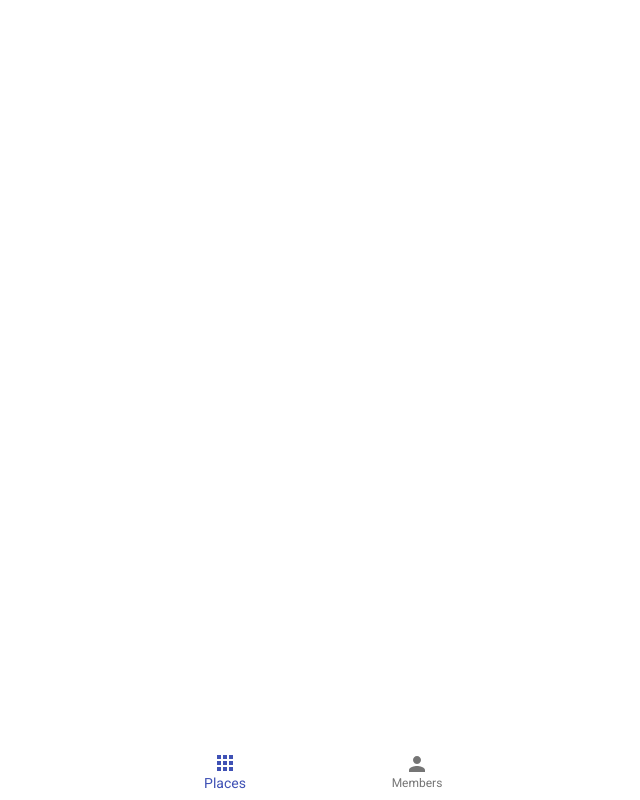
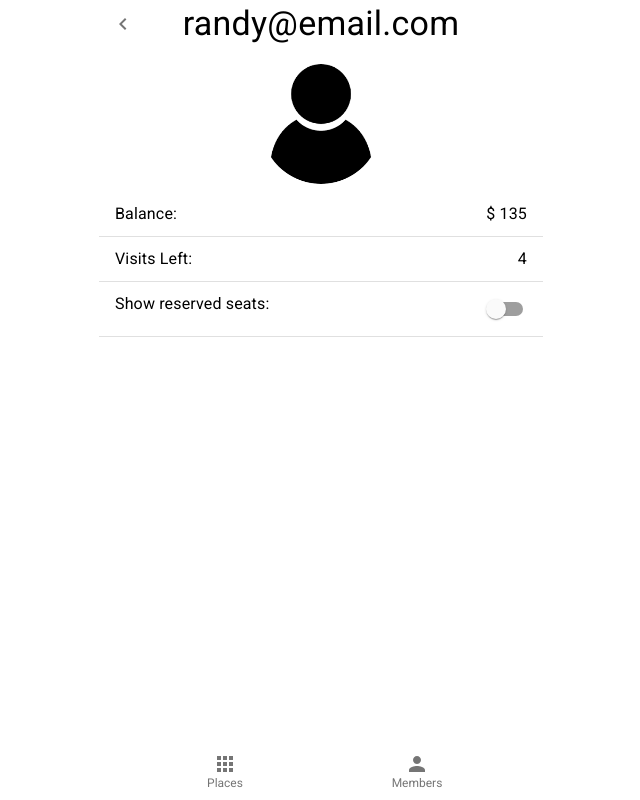
Before and after one commit to Litvinov1618/place-me, a React (Create React App) app: page /user-page in a window 1280 px wide. Shown: the whole page, without its empty margins (319-959 px from the left). Built offline with nearby package versions, Linux system fonts and the light colour scheme.

Commit message:
add userPage + addNewUser

```diff
--- /dev/null
+++ b/src/components/AddNewUser.tsx
@@ -0,0 +1,30 @@
+import React from 'react'
+import TextField from '@material-ui/core/TextField'
+import List from '@material-ui/core/List'
+import ListItem from '@material-ui/core/ListItem'
+import Header from './Header'
+import Button from '@material-ui/core/Button'
+import AddAPhoto from '@material-ui/icons/AddAPhoto'
+
+const AddNewUser: React.FC = () => {
+  return (
+    <div>
+      <Header headerText="New user" previousPage="/members" />
+      <List>
+        <ListItem>
+          <TextField variant="filled" label="Email" autoFocus fullWidth />
+        </ListItem>
+        <ListItem>
+          <Button variant="outlined" endIcon={<AddAPhoto />}>
+            Add user photo
+          </Button>
+        </ListItem>
+        <ListItem>
+          <Button variant="contained">Register</Button>
+        </ListItem>
+      </List>
+    </div>
+  )
+}
+
+export default AddNewUser
--- a/src/components/App.tsx
+++ b/src/components/App.tsx
@@ -2,6 +2,8 @@ import React from 'react'
 import Navigation from './Navigation'
 import Places from './Places'
 import Members from './Members'
+import AddNewUser from './AddNewUser'
+import UserPage from './UserPage'
 import { Switch, Route, BrowserRouter as Router } from 'react-router-dom'
 import { makeStyles } from '@material-ui/core/styles'
 import Container from '@material-ui/core/Container'
@@ -30,7 +32,12 @@ const App: React.FC = () => {
             <Route path="/members">
               <Members />
             </Route>
-            {/* <Route path="/settings">Settings</Route> */}
+            <Route path="/new-user">
+              <AddNewUser />
+            </Route>
+            <Route path="/user-page">
+              <UserPage />
+            </Route>
           </Switch>
         </div>
         <Navigation />
--- a/src/components/Header.tsx
+++ b/src/components/Header.tsx
@@ -27,7 +27,7 @@ const Header: React.FC<HeaderProps> = ({
         )}
       </Grid>
       <Grid item xs={8}>
-        <Typography align="center" variant="h4">
+        <Typography noWrap={true} align="center" variant="h4">
           {headerText}
         </Typography>
       </Grid>
--- a/src/components/Members.tsx
+++ b/src/components/Members.tsx
@@ -1,10 +1,12 @@
 import React from 'react'
-import GridList from '@material-ui/core/GridList'
+import List from '@material-ui/core/List'
+import ListItem from '@material-ui/core/ListItem'
+import Avatar from '@material-ui/core/Avatar'
 import Grid from '@material-ui/core/Grid'
-import Avatar from '@material-ui/core/Avatar'
 import Typography from '@material-ui/core/Typography'
 import userAvatar from './img/userAvatar.png'
 import Header from './Header'
+import { Link } from 'react-router-dom'
 
 const testMembers = [
   {
@@ -20,10 +22,17 @@ const testMembers = [
 const Members: React.FC = () => {
   return (
     <div>
-      <Header headerText="Members" />
-      <GridList spacing={0} cellHeight={56} cols={1}>
+      <Header headerText="Members" nextPage="/new-user" />
+      <List>
         {testMembers.map(({ userEmail, balance }) => (
-          <Grid container alignItems="center">
+          <ListItem
+            button
+            component={Link}
+            to="/user-page"
+            divider
+            alignItems="center"
+            key={userEmail}
+          >
             <Grid item xs={2}>
               <Avatar src={userAvatar} />
             </Grid>
@@ -33,9 +42,9 @@ const Members: React.FC = () => {
             <Grid item xs={2}>
               <Typography variant="subtitle1">{`$ ${balance}`}</Typography>
             </Grid>
-          </Grid>
+          </ListItem>
         ))}
-      </GridList>
+      </List>
     </div>
   )
 }
--- a/src/components/Navigation.tsx
+++ b/src/components/Navigation.tsx
@@ -7,7 +7,7 @@ import PersonIcon from '@material-ui/icons/Person'
 // import SettingsIcon from '@material-ui/icons/Settings'
 
 const Navigation: React.FC = () => {
-  const [value, setValue] = useState(0)
+  const [value, setValue] = useState(null)
   return (
     <BottomNavigation
       showLabels
--- a/src/components/PlaceCard.tsx
+++ b/src/components/PlaceCard.tsx
@@ -12,7 +12,7 @@ import UserAvatar from './img/userAvatar.png'
 const useStyles = makeStyles({
   root: {
     display: 'flex',
-    width: '344px',
+    width: '100%',
     margin: '0 auto 10px auto',
   },
   media: {
@@ -31,7 +31,10 @@ interface PlaceCardProps {
   placeName: string
   isFree: boolean
   userEmail?: string
-  dateRange?: string
+  dateRange?: {
+    firstDay: string
+    lastDay: string
+  }
   visitorsCount?: number
 }
 
@@ -49,24 +52,25 @@ const PlaceCard: React.FC<PlaceCardProps> = ({
       <div className={classes.content}>
         <CardContent>
           <Typography variant="h5">{placeName}</Typography>
-          {!isFree ? (
+          {isFree ? (
+            <Typography color="textSecondary">Free</Typography>
+          ) : (
             <div>
               <Typography color="textSecondary">{userEmail}</Typography>
-              <Typography color="textSecondary">{dateRange}</Typography>
+              <Typography color="textSecondary">
+                {`${dateRange?.firstDay} - ${dateRange?.lastDay}`}
+              </Typography>
               <Typography color="textSecondary">
                 Visitors: {visitorsCount}
               </Typography>
             </div>
-          ) : (
-            <Typography color="textSecondary">Free</Typography>
           )}
         </CardContent>
         {isFree && (
           <div>
             <Divider />
             <CardActions>
-              <Button color="primary">Action</Button>
-              <Button color="primary">Action</Button>
+              <Button color="primary">Reserve</Button>
             </CardActions>
           </div>
         )}
--- a/src/components/Places.tsx
+++ b/src/components/Places.tsx
@@ -1,7 +1,7 @@
 import React from 'react'
 import PlaceCard from './PlaceCard'
-import GridList from '@material-ui/core/GridList'
-import GridListTile from '@material-ui/core/GridListTile'
+import List from '@material-ui/core/List'
+import ListItem from '@material-ui/core/ListItem'
 import Header from './Header'
 
 const testPlaces = [
@@ -9,50 +9,41 @@ const testPlaces = [
     placeName: 'Place 1',
     isFree: false,
     userEmail: 'randy@gmail.com',
-    dateRange: '1 Sep - 5 Sep',
+    dateRange: {
+      firstDay: '1 Sep',
+      lastDay: '5 Sep',
+    },
     visitorsCount: 5,
   },
   {
     placeName: 'Place 2',
     isFree: true,
     userEmail: 'randy@gmail.com',
-    dateRange: '1 Sep - 5 Sep',
+    dateRange: {
+      firstDay: '1 Sep',
+      lastDay: '5 Sep',
+    },
     visitorsCount: 5,
   },
   {
     placeName: 'Place 3',
     isFree: true,
-    userEmail: '',
-    dateRange: '',
-    visitorsCount: 0,
   },
   {
-    placeName: 'Place 3',
+    placeName: 'Place 4',
     isFree: true,
-    userEmail: '',
-    dateRange: '',
-    visitorsCount: 0,
   },
   {
-    placeName: 'Place 3',
+    placeName: 'Place 5',
     isFree: true,
-    userEmail: '',
-    dateRange: '',
-    visitorsCount: 0,
   },
   {
-    placeName: 'Place 3',
+    placeName: 'Place 6',
     isFree: true,
-    userEmail: '',
-    dateRange: '',
-    visitorsCount: 0,
   },
   {
-    placeName: 'Place 3',
+    placeName: 'Place 7',
     isFree: true,
-    userEmail: '',
-    dateRange: '',
-    visitorsCount: 0,
   },
 ]
 
@@ -60,10 +51,13 @@ const Places: React.FC = () => {
   return (
     <div>
       <Header headerText="Places" />
-      <GridList cellHeight="auto" cols={1} spacing={10}>
+      <List>
         {testPlaces.map(
           ({ placeName, isFree, userEmail, visitorsCount, dateRange }) => (
-            <GridListTile>
+            <ListItem key={placeName}>
+              {isFree ? (
+                <PlaceCard placeName={placeName} isFree={isFree} />
+              ) : (
                 <PlaceCard
                   placeName={placeName}
                   isFree={isFree}
@@ -71,10 +65,11 @@ const Places: React.FC = () => {
                   visitorsCount={visitorsCount}
                   dateRange={dateRange}
                 />
-            </GridListTile>
+              )}
+            </ListItem>
           )
         )}
-      </GridList>
+      </List>
     </div>
   )
 }
--- /dev/null
+++ b/src/components/UserPage.tsx
@@ -0,0 +1,89 @@
+import React, { useState } from 'react'
+import Header from './Header'
+import Avatar from '@material-ui/core/Avatar'
+import UserAvatar from './img/userAvatar.png'
+import List from '@material-ui/core/List'
+import ListItem from '@material-ui/core/ListItem'
+import Grid from '@material-ui/core/Grid'
+import Typography from '@material-ui/core/Typography'
+import { makeStyles } from '@material-ui/core/styles'
+import Switch from '@material-ui/core/Switch'
+
+const useStyles = makeStyles({
+  avatarSize: {
+    height: '120px',
+    width: '120px',
+    margin: '0 auto',
+  },
+})
+
+const testUserData = {
+  userEmail: 'randy@email.com',
+  balance: 135,
+  visitsLeft: 4,
+  dateRange: {
+    firstDay: '1 Sep',
+    lastDay: '5 Sep',
+  },
+}
+
+const UserPage: React.FC = () => {
+  const { userEmail, balance, visitsLeft, dateRange } = testUserData
+  const { avatarSize } = useStyles()
+  const [showDateRange, setShowDateRange] = useState(false)
+  const switchDateRangemenu = () => {
+    if (showDateRange) setShowDateRange(false)
+    else setShowDateRange(true)
+  }
+  return (
+    <div>
+      <Header headerText={userEmail} previousPage="/members" />
+      <List>
+        <ListItem>
+          <Avatar className={avatarSize} src={UserAvatar} />
+        </ListItem>
+        <ListItem divider>
+          <Grid container justify="space-between">
+            <Grid item>
+              <Typography variant="subtitle1">Balance:</Typography>
+            </Grid>
+            <Grid item>
+              <Typography variant="subtitle1">{`$ ${balance}`}</Typography>
+            </Grid>
+          </Grid>
+        </ListItem>
+        <ListItem divider>
+          <Grid container justify="space-between">
+            <Grid item>
+              <Typography variant="subtitle1">Visits Left:</Typography>
+            </Grid>
+            <Grid item>
+              <Typography variant="subtitle1">{visitsLeft}</Typography>
+            </Grid>
+          </Grid>
+        </ListItem>
+        <ListItem divider>
+          <Grid container justify="space-between">
+            <Grid item>
+              <Typography variant="subtitle1">Show reserved seats:</Typography>
+            </Grid>
+            <Grid item>
+              <Switch
+                onChange={switchDateRangemenu}
+                color="primary"
+                edge="end"
+              />
+            </Grid>
+          </Grid>
+        </ListItem>
+        {showDateRange && (
+          <ListItem>
+            <Typography variant="subtitle1">{`${dateRange?.firstDay} - ${dateRange?.lastDay}`}</Typography>
+          </ListItem>
+        )}
+      </List>
+    </div>
+  )
+}
+
+export default UserPage
```
Lines whose indentation alone changed are shown as unchanged.
